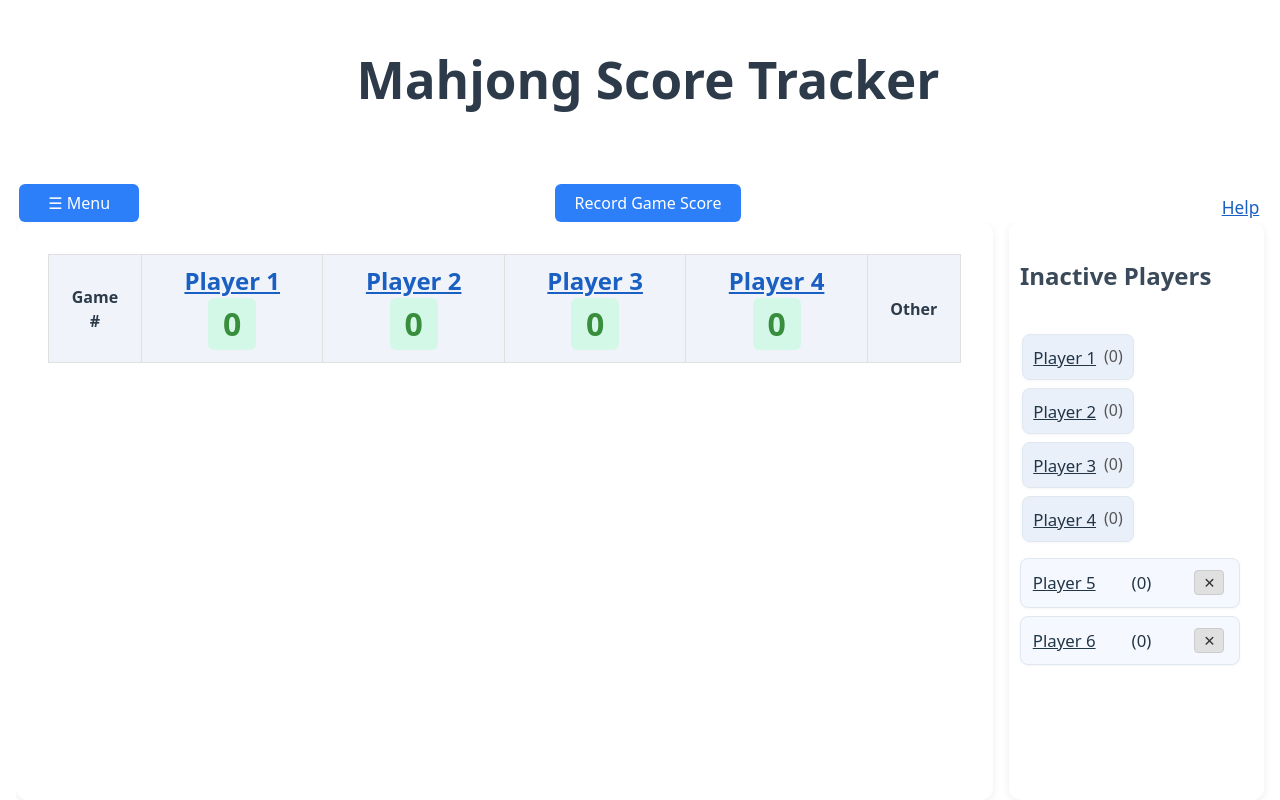
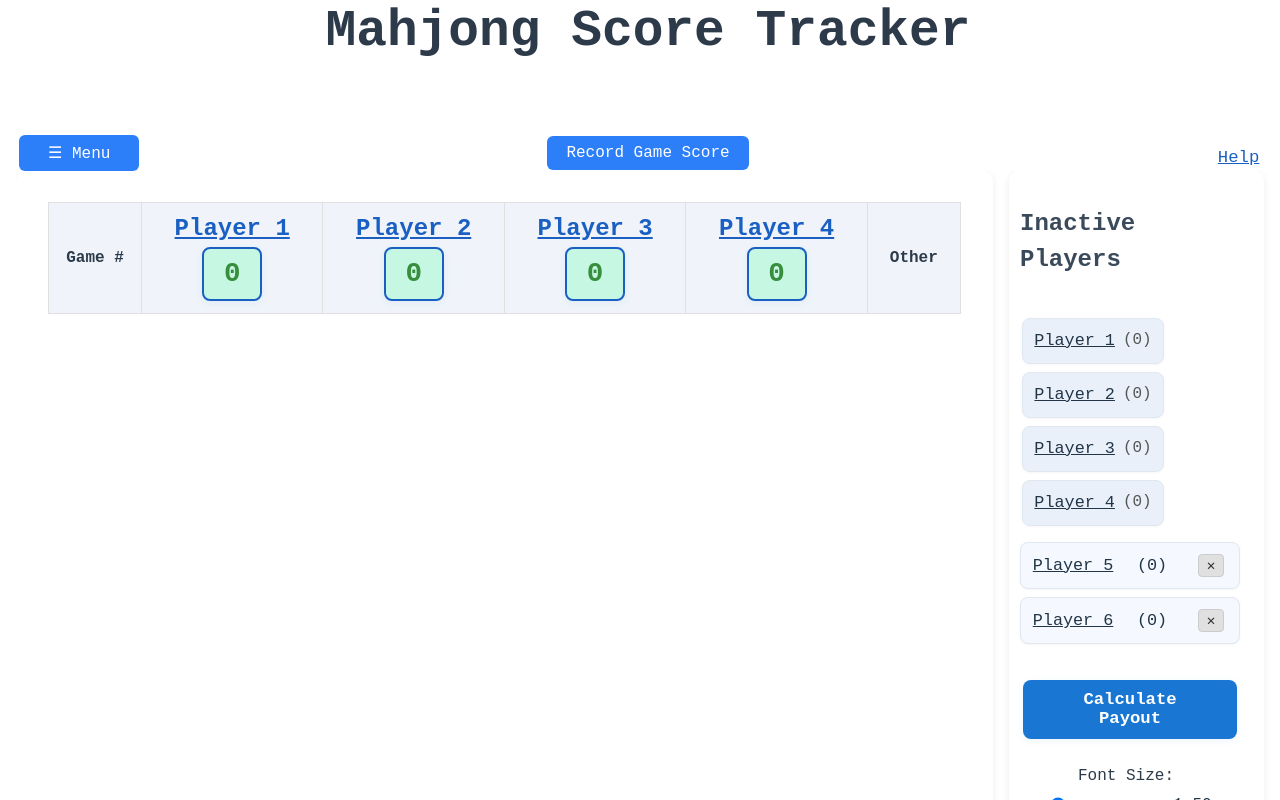
Before and after one commit to perry513/Score-Board, a React (Vite) app: page / in a window 1280 px wide. Built offline with nearby package versions, Linux system fonts and the light colour scheme.

Commit message:
feat: implement initial player and game data setup

```diff
--- a/src/App.css
+++ b/src/App.css
@@ -1,9 +1,18 @@
+/* Compact menu dropdown */
+.menu-popup {
+  min-width: 120px;
+  max-width: 220px;
+  width: fit-content;
+  padding: 0.5em 0;
+  box-sizing: border-box;
+}
 html, body {
   height: 100vh;
   margin: 0;
   padding: 0;
   width: 100vw;
   overflow: hidden !important;
+  font-family: 'Courier New', Courier, 'Lucida Console', 'Monaco', monospace;
 }
 body::-webkit-scrollbar, html::-webkit-scrollbar {
   display: none !important;
@@ -73,7 +82,7 @@ th {
   font-weight: 600;
 }
 tr:nth-child(even) td {
-  background: #f9fbfd;
+  background: #f5f7fa;
 }
 
 .sidebar {
@@ -129,8 +138,8 @@ tr:nth-child(even) td {
   transition: background 0.2s, box-shadow 0.2s;
   min-height: 44px;
   height: 44px;
-  min-width: 110px;
-  width: 110px;
+  min-width: 140px;
+  width: 140px;
   margin: 0 2px;
   text-align: center;
   overflow: hidden;
@@ -201,7 +210,6 @@ label {
 }
 .score-box {
   font-weight: 600;
-  font-size: 2em;
   color: #388e3c;
   background: #d4f8e8;
   border-radius: 6px;
--- a/src/App.jsx
+++ b/src/App.jsx
@@ -15,6 +15,8 @@ const defaultPlayers = [
 const defaultGames = [];
 
 function App() {
+  // Font size state for table
+  const [tableFontSize, setTableFontSize] = useState(1.5);
   // Payout modal state
   const [payoutModalOpen, setPayoutModalOpen] = useState(false);
   const [payoutRate, setPayoutRate] = useState(1);
@@ -537,7 +539,7 @@ function App() {
                         textDecoration: 'underline',
                         fontWeight: 700,
                         color: '#1a5fc2',
-                        fontSize: '1.5em',
+                        fontSize: `${tableFontSize}em`,
                         lineHeight: '1.2',
                         display: 'inline-block',
                         marginBottom: '2px'
@@ -547,7 +549,19 @@ function App() {
                       {p.name}
                     </span>
                     <br />
-                      <span className={`score-box${p.score < 0 ? ' negative' : ''}`}>{p.score}</span>
+                      <span className={`score-box${p.score < 0 ? ' negative' : ''}`}
+                        style={{
+                          fontSize: `${tableFontSize * 1.15}em`,
+                          fontWeight: 900,
+                          background: p.score < 0 ? '#ffd6d6' : '#c6f7e2',
+                          boxShadow: '0 2px 8px rgba(44,130,201,0.08)',
+                          border: '2px solid #1a5fc2',
+                          padding: '4px 12px',
+                          marginTop: '2px',
+                          display: 'inline-block',
+                          borderRadius: '8px'
+                        }}
+                      >{p.score}</span>
                   </th>
                 ))}
                 <th style={{ width: '60px' }}>Other</th>
@@ -562,7 +576,9 @@ function App() {
                         const val = game.scores[p.id];
                         return (
                           <td key={p.id}>
-                            <span className={`score-box${val < 0 ? ' negative' : ''}`}>{val}</span>
+                            <span className={`score-box${val < 0 ? ' negative' : ''}`}
+                              style={{ fontSize: `${tableFontSize}em` }}
+                            >{val}</span>
                           </td>
                         );
                       } else {
@@ -573,7 +589,9 @@ function App() {
                       {(() => {
                         const otherScore = getOtherScoreForGame(game);
                         if (typeof otherScore === 'number') {
-                          return <span className={`score-box${otherScore < 0 ? ' negative' : ''}`}>{otherScore}</span>;
+                          return <span className={`score-box${otherScore < 0 ? ' negative' : ''}`}
+                            style={{ fontSize: `${tableFontSize}em` }}
+                          >{otherScore}</span>;
                         }
                         return otherScore;
                       })()}
@@ -623,6 +641,28 @@ function App() {
                   )}
                 </Droppable>
               ))}
+            <div style={{ textAlign: 'center', marginTop: '1.5em' }}>
+              <button onClick={openPayoutModal} style={{ background: '#1976d2', color: '#fff', fontWeight: 600, fontSize: '1.08em', borderRadius: '8px', padding: '0.6em 1.6em', border: 'none', boxShadow: '0 2px 8px rgba(44,130,201,0.08)', marginBottom: '1em' }}>
+                Calculate Payout
+              </button>
+              <div style={{ marginTop: '0.5em', display: 'flex', alignItems: 'center', justifyContent: 'center', gap: '0.7em' }}>
+                <div style={{ width: '100%' }}>
+                  <label style={{ fontWeight: 500, display: 'block', marginBottom: '0.3em' }}>Font Size:</label>
+                  <div style={{ display: 'flex', alignItems: 'center', justifyContent: 'center', gap: '0.7em' }}>
+                    <input
+                      type="range"
+                      min={1}
+                      max={4}
+                      step={0.05}
+                      value={tableFontSize}
+                      onChange={e => setTableFontSize(Number(e.target.value))}
+                      style={{ verticalAlign: 'middle' }}
+                    />
+                    <span style={{ fontWeight: 500 }}>{tableFontSize.toFixed(2)}em</span>
+                  </div>
+                </div>
+              </div>
+            </div>
             </div>
           </DragDropContext>
         </div>
@@ -725,11 +765,19 @@ function App() {
             type="number"
             value={payoutRate}
             ref={payoutRateInputRef}
-            min={1}
+            min={0.01}
             step={0.01}
-            onChange={e => setPayoutRate(Number(e.target.value) || 1)}
+            onChange={e => {
+              const val = Number(e.target.value);
+              setPayoutRate(val > 0 ? val : 1);
+            }}
             style={{ background: '#ffffcc', width: '80px', marginLeft: '0.5em' }}
           /></label>
+          {payoutRate === 0 && (
+            <div style={{ color: 'red', marginTop: '0.5em' }}>
+              Payout rate cannot be zero.
+            </div>
+          )}
         </div>
         <table style={{ width: '100%', borderCollapse: 'collapse', marginBottom: '1em' }}>
           <thead>
@@ -742,16 +790,19 @@ function App() {
           </thead>
           <tbody>
             {players.map(p => {
-              const payout = payoutRate ? (p.score / payoutRate) : 0;
+              let payout = 0;
+              if (payoutRate > 0) {
+                payout = p.score / payoutRate;
+              }
               return (
                 <tr key={p.id}>
                   <td style={{ textAlign: 'left', fontWeight: 500 }}>{p.name}</td>
                   <td style={{ textAlign: 'right' }}>{p.score}</td>
                   <td style={{ textAlign: 'right', fontWeight: 600, color: payout > 0 ? '#388e3c' : payout < 0 ? '#d32f2f' : '#333' }}>
-                    {payout.toFixed(2)}
+                    {payoutRate > 0 ? payout.toFixed(2) : '--'}
                   </td>
                   <td style={{ textAlign: 'center', fontWeight: 600 }}>
-                    {payout > 0 ? 'Win' : payout < 0 ? 'Lose' : '-'}
+                    {payoutRate > 0 ? (payout > 0 ? 'Win' : payout < 0 ? 'Lose' : '-') : '--'}
                   </td>
                 </tr>
               );
```
Also changed, not shown: 1 other file (tests, documents, lock files or other folders).
